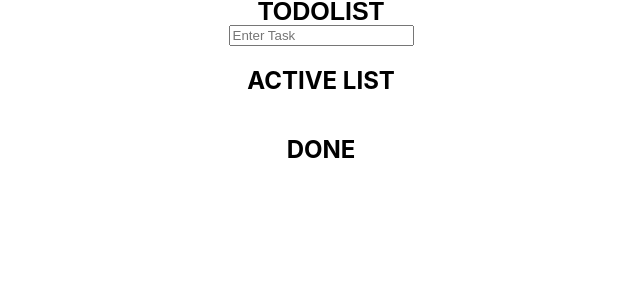
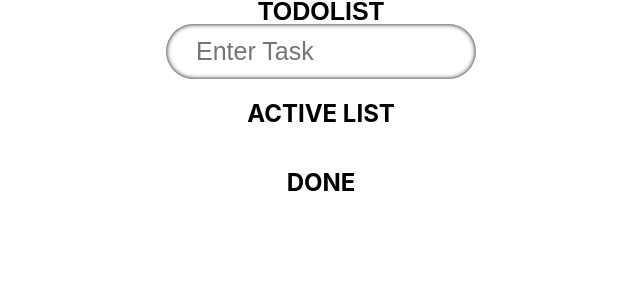
Before and after one commit to Herizoran/tp-todolist, a React (Create React App) app: page / in a window 1280 px wide. Shown: the top 300 px of the page, without its empty margins (319-959 px from the left). Built offline with nearby package versions, Linux system fonts and the light colour scheme.

Commit message:
feat: update id for done list

```diff
--- a/src/components/InputField.tsx
+++ b/src/components/InputField.tsx
@@ -1,4 +1,4 @@
-import React from 'react'
+import React from "react";
 
 interface Props {
   todo: string;
@@ -6,7 +6,7 @@ interface Props {
   handleSubmit: (e: React.FormEvent) => void;
 }
 
-const InputField = ({todo, setTodo, handleSubmit}: Props) => {
+const InputField = ({ todo, setTodo, handleSubmit }: Props) => {
   return (
     <form className="input" onSubmit={handleSubmit}>
       <input type="input"
@@ -14,9 +14,9 @@ const InputField = ({todo, setTodo, handleSubmit}: Props) => {
              onChange={
                (event) => setTodo(event.target.value)
              }
-                   placeholder="Enter Task" className="inputBox"/>
+             placeholder="Enter Task" className="input-box" />
     </form>
   );
-}
+};
 
-export default InputField
+export default InputField;
--- a/src/components/SingleTodo.tsx
+++ b/src/components/SingleTodo.tsx
@@ -17,7 +17,7 @@ const SingleTodo = ({ todo, todos, setTodos, completed, setCompleted }: Props) =
     ));
     if (event.target.checked) {
       setTodos(todos.filter((todo) => todo.id !== id));
-      setCompleted([...completed, { id: id, todo: event.target.value, isDone: true }]);
+      setCompleted([...completed, { id: Date.now(), todo: event.target.value, isDone: true }]);
     }
   };
   return (
@@ -26,7 +26,7 @@ const SingleTodo = ({ todo, todos, setTodos, completed, setCompleted }: Props) =
              onChange={(event) => handleDone(todo.id, event)} />
       {
         todo.isDone ? (
-          <s className="text-todo">
+          <s className="text-done">
             {todo.todo}
           </s>
         ) : (
--- a/src/components/TodoList.tsx
+++ b/src/components/TodoList.tsx
@@ -39,7 +39,6 @@ const TodoList = ({ todos, setTodos, completed, setCompleted }: Props) => {
               completed={completed.sort((a, b) => b.id - a.id)}
               setCompleted={setCompleted}
               key={task.id}
-
             />
           ))}
         </div>
--- a/src/components/styles.css
+++ b/src/components/styles.css
@@ -1,4 +1,4 @@
-.single-todo{
+.single-todo {
     /* Frame 2 */
     display: flex;
     padding: 20px;
@@ -10,15 +10,20 @@
     background: #DF7C7C;
     border-radius: 9px;
 }
-.todos{
+
+.todos {
     /*background: dimgrey;*/
 }
-.text-todo{
+
+.text-todo {
     align-content: flex-start;
     text-align: left;
+    font-size: 20px;
+
 
 }
-.todos-layout{
+
+.todos-layout {
     position: relative;
     display: inline-grid;
     justify-content: space-evenly;
@@ -26,3 +31,43 @@
     align-content: space-evenly;
     align-items: center;
 }
+
+.input-field {
+    position: absolute;
+    width: 50px;
+    height: 50px;
+    margin: 12px;
+    border-radius: 50px;
+    right: 0px;
+    border: none;
+    font-size: 15px;
+    background-color: #2f74c0;
+    color: white;
+    transition: 0.2s all;
+    box-shadow: 0 0 10px black;
+}
+
+.input-field:hover {
+    background-color: #388ae2;
+}
+
+.input-field:active {
+    transform: scale(0.8);
+    box-shadow: 0 0 5px black;
+}
+
+.input-box {
+    width: 250px;
+    height: 15px;
+    border-radius: 50px;
+    padding: 20px 30px;
+    font-size: 25px;
+    border: none;
+    transition: 0.2s;
+    box-shadow: inset 0 0 5px black;
+}
+
+.input-box:focus {
+    box-shadow: 0 0 10px 1000px rgba(72, 72, 72, 0.5);
+    outline: none;
+}
```
Also changed, not shown: package.json (+6 -2 lines), 2 other files (tests, documents, lock files or other folders). Lines whose indentation alone changed are shown as unchanged.
